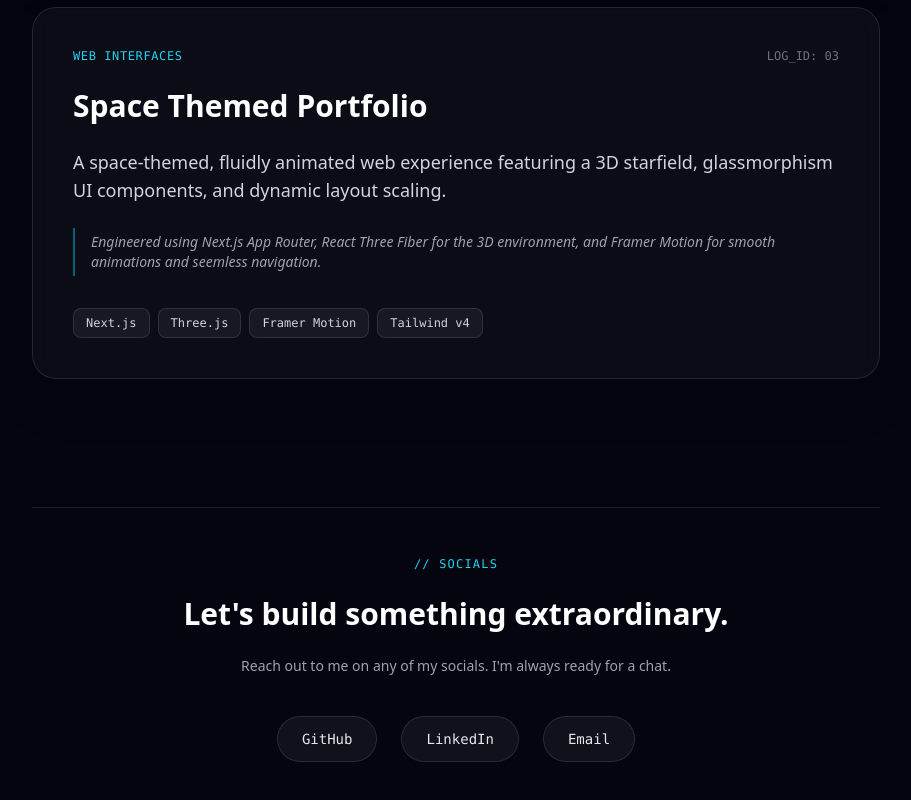
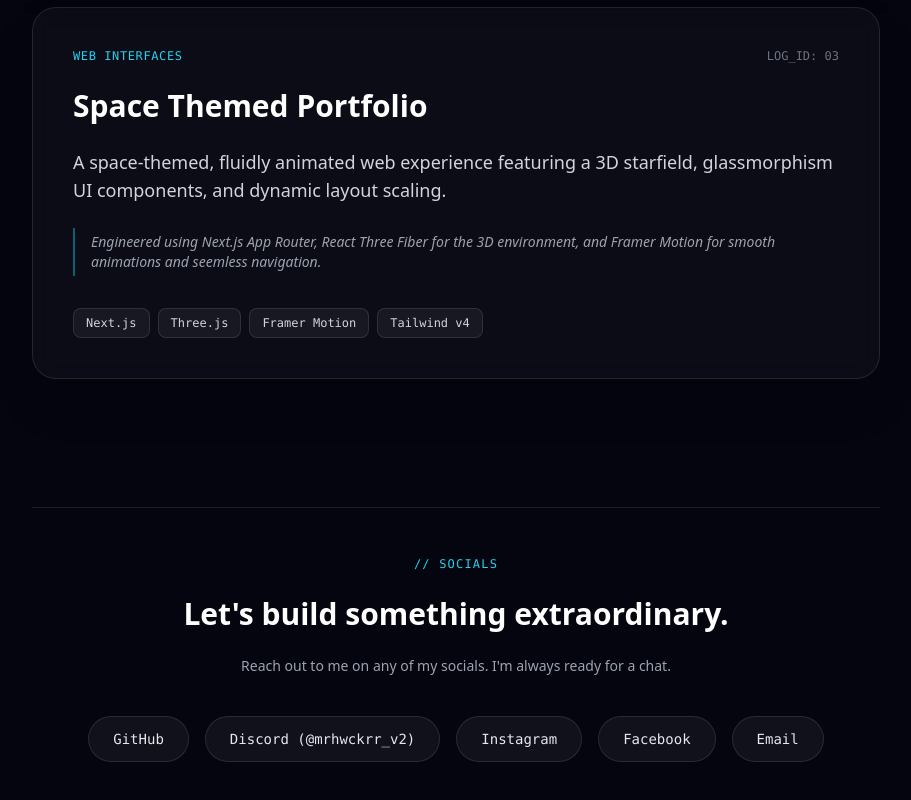
Before and after one commit to MRHWCKRR/space-portfolio, a Next.js app: page / in a window 1280 px wide. Shown: the part 2056-2856 px from the top of the page, without its empty margins (184-1095 px from the left). Built offline with nearby package versions, Linux system fonts and the light colour scheme.

Commit message:
added more socials buttons.

```diff
--- a/app/page.tsx
+++ b/app/page.tsx
@@ -171,21 +171,27 @@ export default function Home() {
           className="space-y-6 text-center pt-12 border-t border-white/10"
         >
           <div className="text-xs font-mono text-cyan-400 uppercase tracking-widest">
-           // SOCIALS
+            // SOCIALS
           </div>
           <h2 className="text-3xl font-bold">Let's build something extraordinary.</h2>
           <p className="text-gray-400 max-w-md mx-auto text-sm font-light">
             Reach out to me on any of my socials. I'm always ready for a chat.
           </p>
 
-          <div className="flex justify-center gap-6 pt-4 font-mono text-sm">
-            <a href="https://github.com" target="_blank" className="bg-white/5 hover:bg-white/10 border border-white/10 px-6 py-3 rounded-full text-gray-200 hover:text-cyan-400 transition-colors">
+          <div className="flex flex-wrap justify-center gap-4 pt-4 font-mono text-sm">
+            <a href="https://github.com/MRHWCKRR" target="_blank" className="bg-white/5 hover:bg-white/10 border border-white/10 px-6 py-3 rounded-full text-gray-200 hover:text-cyan-400 transition-colors">
               GitHub
             </a>
-            <a href="https://linkedin.com" target="_blank" className="bg-white/5 hover:bg-white/10 border border-white/10 px-6 py-3 rounded-full text-gray-200 hover:text-cyan-400 transition-colors">
-              LinkedIn
+            <a href="https://discord.com" target="_blank" title="Add me: mrhwckrr_v2" className="bg-white/5 hover:bg-white/10 border border-white/10 px-6 py-3 rounded-full text-gray-200 hover:text-cyan-400 transition-colors">
+              Discord (@mrhwckrr_v2)
             </a>
-            <a href="mailto:you@domain.com" className="bg-white/5 hover:bg-white/10 border border-white/10 px-6 py-3 rounded-full text-gray-200 hover:text-cyan-400 transition-colors">
+            <a href="https://www.instagram.com/bytebybyte.builds/" target="_blank" className="bg-white/5 hover:bg-white/10 border border-white/10 px-6 py-3 rounded-full text-gray-200 hover:text-cyan-400 transition-colors">
+              Instagram
+            </a>
+            <a href="https://www.facebook.com/profile.php?id=61576772697674" target="_blank" className="bg-white/5 hover:bg-white/10 border border-white/10 px-6 py-3 rounded-full text-gray-200 hover:text-cyan-400 transition-colors">
+              Facebook
+            </a>
+            <a href="mailto:bytebybytebuilds@gmail.com" className="bg-white/5 hover:bg-white/10 border border-white/10 px-6 py-3 rounded-full text-gray-200 hover:text-cyan-400 transition-colors">
               Email
             </a>
           </div>
```
